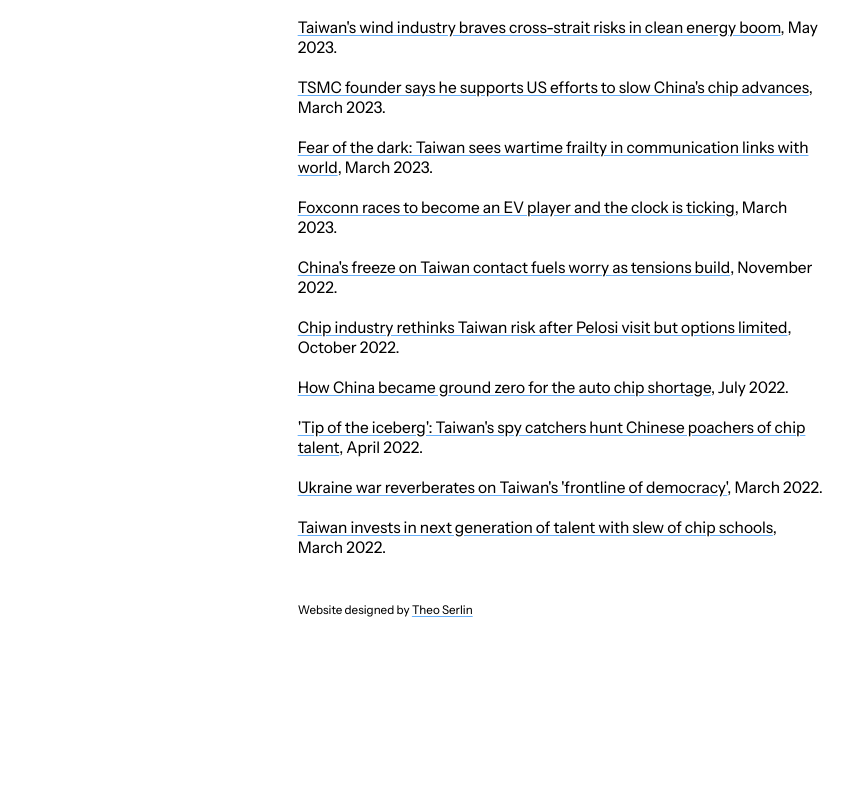
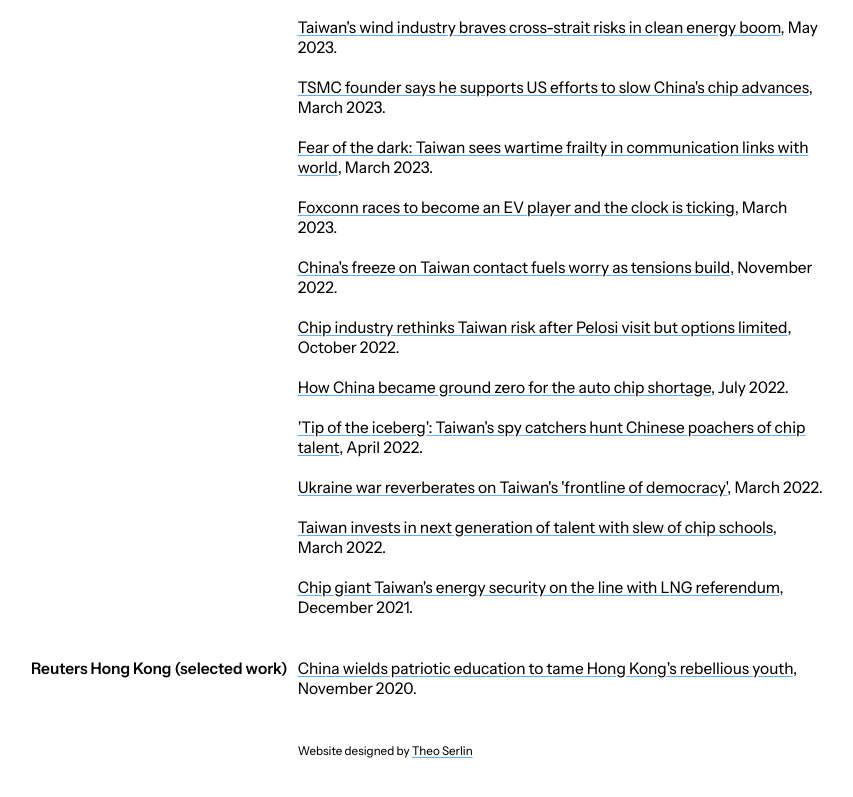
Before and after one commit to jsarahwu/jsarahwu.github.io, a plain HTML site: page index.html in a window 1280 px wide. Shown: the part 2886-3683 px from the top of the page, without its empty margins (213-1066 px from the left). Before the commit the page ends 3546 px from the top, so only its background shows below. Drawn offline with Linux system fonts and the light colour scheme.

Commit message:
Update index.html

```diff
--- a/index.html
+++ b/index.html
@@ -172,6 +172,7 @@ Before joining The Economist, Sarah covered the rise of electric vehicles in Chi
   </td>
 </tr>
          <p>
+           <p>
     <tr>
   <td colspan = 1>
       <heading> Reuters Taipei (selected work)</heading>
@@ -225,8 +226,26 @@ Before joining The Economist, Sarah covered the rise of electric vehicles in Chi
   <p>
   <a href="https://www.reuters.com/markets/funds/taiwan-invests-next-generation-talent-with-slew-chip-schools-2022-03-10/">Taiwan invests in next generation of talent with slew of chip schools</a>, March 2022.
       </p>
+  <p>
+  <a href="    https://www.reuters.com/markets/commodities/chip-giant-taiwans-energy-security-line-with-lng-referendum-2021-12-13/">Chip giant Taiwan's energy security on the line with LNG referendum</a>, December 2021.
+      </p>
+
   </td>
 </tr>
+          <p>
+                  <p>
+    <tr>
+  <td colspan = 1>
+      <heading> Reuters Hong Kong (selected work)</heading>
+  </td>
+  <td colspan = 2>
+      <p>
+        <a href="https://www.reuters.com/world/china/china-wields-patriotic-education-tame-hong-kongs-rebellious-youth-2020-11-27/">China wields patriotic education to tame Hong Kong's rebellious youth</a>, November 2020.
+      </p>
+
+  </td>
+</tr>
+        <p>
           <p>
 <tr>
   <td></td>
```
